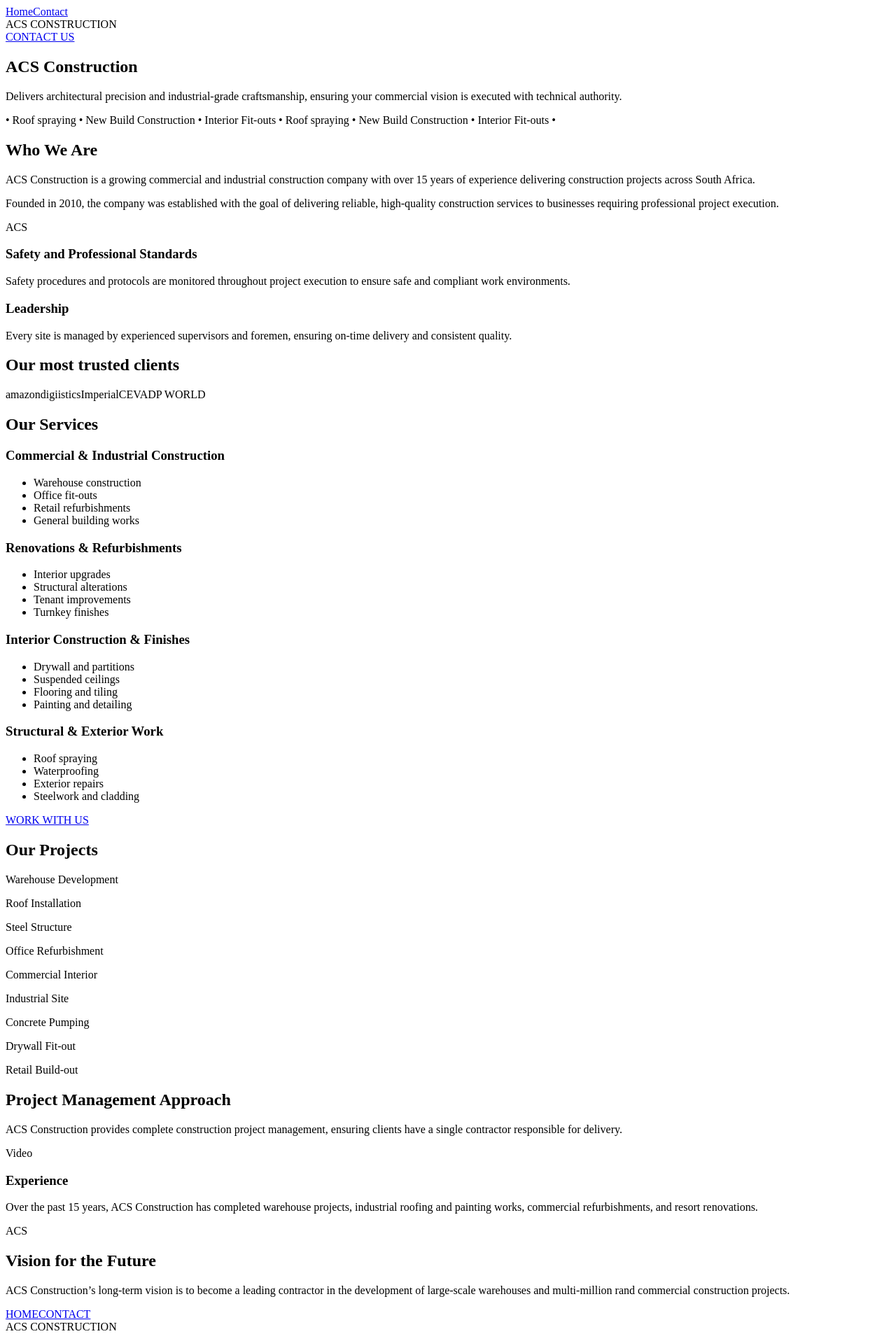
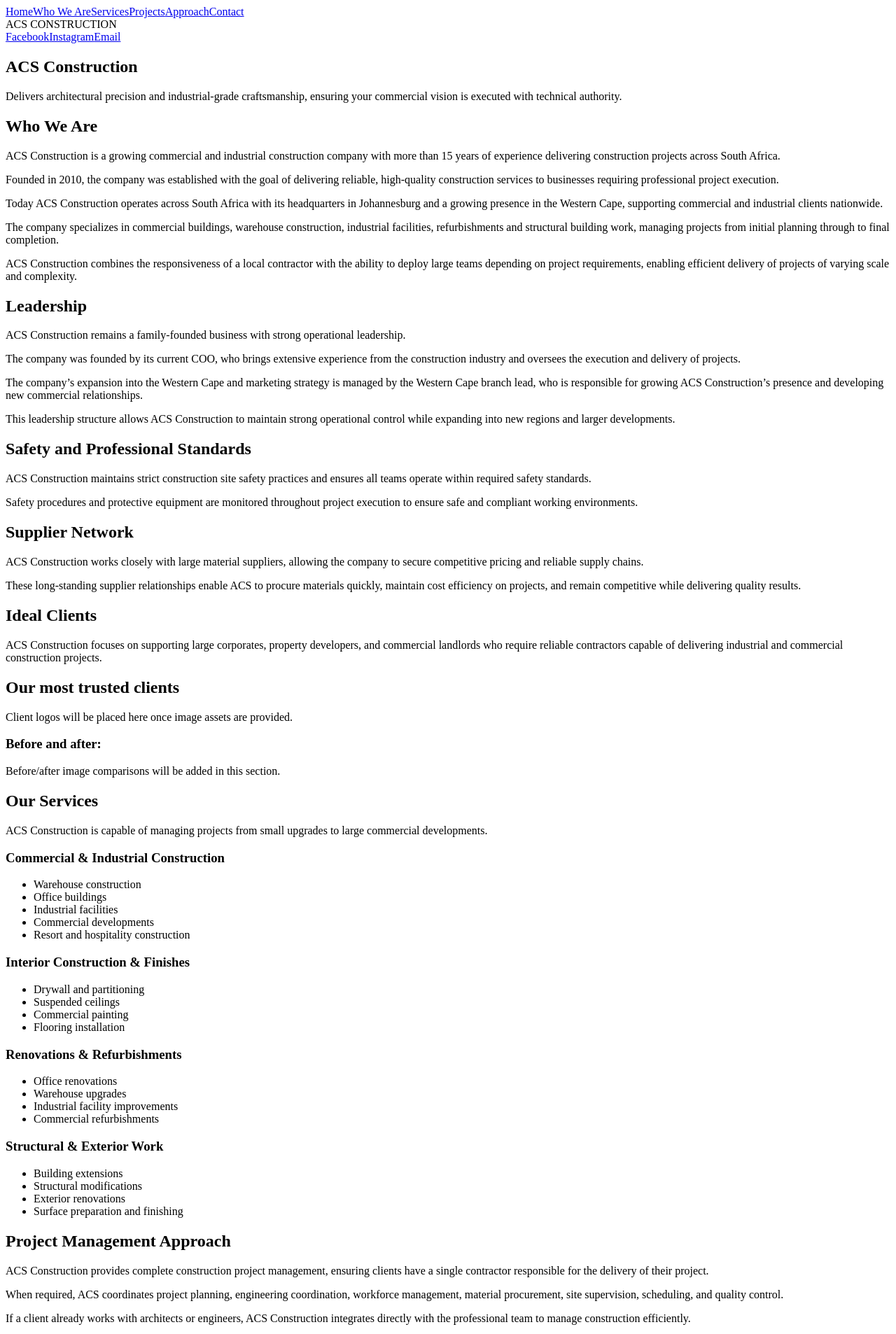
Before and after one commit to RyanLouw/ACSConstruction, a React (Vite) app: page / in a window 1280 px wide. Shown: the top 1906 px of the page at 70% size. Built offline with nearby package versions, Linux system fonts and the light colour scheme; the HTML template or start-up script is replaced by a standard one.

Commit message:
Restructure site into full content sections from provided copy

```diff
--- a/src/App.jsx
+++ b/src/App.jsx
@@ -1,121 +1,198 @@
-const services = [
+const navigationLinks = [
+  { label: 'Home', href: '#home' },
+  { label: 'Who We Are', href: '#who-we-are' },
+  { label: 'Services', href: '#services' },
+  { label: 'Projects', href: '#projects' },
+  { label: 'Approach', href: '#approach' },
+  { label: 'Contact', href: '#contact' }
+];
+
+const socialLinks = [
+  { label: 'Facebook', href: '#' },
+  { label: 'Instagram', href: '#' },
+  { label: 'Email', href: 'mailto:anthony@acsconstruction.co.za?subject=Website%20Enquiry' }
+];
+
+const serviceColumns = [
   {
     title: 'Commercial & Industrial Construction',
-    items: ['Warehouse construction', 'Office fit-outs', 'Retail refurbishments', 'General building works']
+    items: [
+      'Warehouse construction',
+      'Office buildings',
+      'Industrial facilities',
+      'Commercial developments',
+      'Resort and hospitality construction'
+    ]
+  },
+  {
+    title: 'Interior Construction & Finishes',
+    items: [
+      'Drywall and partitioning',
+      'Suspended ceilings',
+      'Commercial painting',
+      'Flooring installation'
+    ]
   },
   {
     title: 'Renovations & Refurbishments',
-    items: ['Interior upgrades', 'Structural alterations', 'Tenant improvements', 'Turnkey finishes']
-  },
-  {
-    title: 'Interior Construction & Finishes',
-    items: ['Drywall and partitions', 'Suspended ceilings', 'Flooring and tiling', 'Painting and detailing']
+    items: [
+      'Office renovations',
+      'Warehouse upgrades',
+      'Industrial facility improvements',
+      'Commercial refurbishments'
+    ]
   },
   {
     title: 'Structural & Exterior Work',
-    items: ['Roof spraying', 'Waterproofing', 'Exterior repairs', 'Steelwork and cladding']
+    items: [
+      'Building extensions',
+      'Structural modifications',
+      'Exterior renovations',
+      'Surface preparation and finishing'
+    ]
   }
-];
-
-const projectLabels = [
-  'Warehouse Development',
-  'Roof Installation',
-  'Steel Structure',
-  'Office Refurbishment',
-  'Commercial Interior',
-  'Industrial Site',
-  'Concrete Pumping',
-  'Drywall Fit-out',
-  'Retail Build-out'
 ];
 
 export default function App() {
   return (
-    <div className="page">
-      <header className="top-bar" id="home">
-        <nav className="top-links">
-          <a href="#home">Home</a>
-          <a href="#contact">Contact</a>
+    <div className="page" id="home">
+      <header className="masthead section-divider">
+        <nav className="link-row" aria-label="Main navigation">
+          {navigationLinks.map((link) => (
+            <a key={link.label} href={link.href}>
+              {link.label}
+            </a>
+          ))}
         </nav>
-        <div className="brand">ACS CONSTRUCTION</div>
+
+        <div className="logo">ACS CONSTRUCTION</div>
+
+        <nav className="link-row right" aria-label="Social links">
+          {socialLinks.map((link) => (
+            <a key={link.label} href={link.href}>
+              {link.label}
+            </a>
+          ))}
+        </nav>
       </header>
 
       <main>
-        <section className="hero-section section-divider">
-          <a className="btn" href="#contact">
-            CONTACT US
-          </a>
-          <div className="hero-card">
-            <div className="hero-image" aria-hidden="true" />
+        <section className="hero section-space section-divider">
+          <div className="image-placeholder tall" aria-label="Hero image placeholder" />
           <h1>ACS Construction</h1>
           <p>
             Delivers architectural precision and industrial-grade craftsmanship, ensuring your
             commercial vision is executed with technical authority.
           </p>
-          </div>
         </section>
 
-        <section className="ticker section-divider" aria-label="Services ticker">
-          <p>
-            • Roof spraying • New Build Construction • Interior Fit-outs • Roof spraying • New Build
-            Construction • Interior Fit-outs •
-          </p>
-        </section>
-
-        <section className="about-grid section-space">
-          <article>
+        <section className="section-space" id="who-we-are">
           <h2>Who We Are</h2>
           <p>
-              ACS Construction is a growing commercial and industrial construction company with over
-              15 years of experience delivering construction projects across South Africa.
+            ACS Construction is a growing commercial and industrial construction company with more
+            than 15 years of experience delivering construction projects across South Africa.
           </p>
           <p>
             Founded in 2010, the company was established with the goal of delivering reliable,
             high-quality construction services to businesses requiring professional project
             execution.
           </p>
+          <p>
+            Today ACS Construction operates across South Africa with its headquarters in
+            Johannesburg and a growing presence in the Western Cape, supporting commercial and
+            industrial clients nationwide.
+          </p>
+          <p>
+            The company specializes in commercial buildings, warehouse construction, industrial
+            facilities, refurbishments and structural building work, managing projects from initial
+            planning through to final completion.
+          </p>
+          <p>
+            ACS Construction combines the responsiveness of a local contractor with the ability to
+            deploy large teams depending on project requirements, enabling efficient delivery of
+            projects of varying scale and complexity.
+          </p>
+        </section>
+
+        <section className="section-space two-col section-divider">
+          <article>
+            <h2>Leadership</h2>
+            <p>
+              ACS Construction remains a family-founded business with strong operational leadership.
+            </p>
+            <p>
+              The company was founded by its current COO, who brings extensive experience from the
+              construction industry and oversees the execution and delivery of projects.
+            </p>
+            <p>
+              The company’s expansion into the Western Cape and marketing strategy is managed by the
+              Western Cape branch lead, who is responsible for growing ACS Construction’s presence
+              and developing new commercial relationships.
+            </p>
+            <p>
+              This leadership structure allows ACS Construction to maintain strong operational
+              control while expanding into new regions and larger developments.
+            </p>
           </article>
-          <div className="logo-block" aria-label="ACS logo placeholder">
-            ACS
+          <div className="image-stack">
+            <div className="image-placeholder" />
+            <div className="image-placeholder" />
           </div>
         </section>
 
-        <section className="split-cards section-space">
+        <section className="section-space two-col" id="projects">
           <article>
-            <div className="photo tall" />
-            <h3>Safety and Professional Standards</h3>
+            <h2>Safety and Professional Standards</h2>
             <p>
-              Safety procedures and protocols are monitored throughout project execution to ensure
-              safe and compliant work environments.
+              ACS Construction maintains strict construction site safety practices and ensures all
+              teams operate within required safety standards.
+            </p>
+            <p>
+              Safety procedures and protective equipment are monitored throughout project execution
+              to ensure safe and compliant working environments.
+            </p>
+
+            <h2>Supplier Network</h2>
+            <p>
+              ACS Construction works closely with large material suppliers, allowing the company to
+              secure competitive pricing and reliable supply chains.
+            </p>
+            <p>
+              These long-standing supplier relationships enable ACS to procure materials quickly,
+              maintain cost efficiency on projects, and remain competitive while delivering quality
+              results.
+            </p>
+
+            <h2>Ideal Clients</h2>
+            <p>
+              ACS Construction focuses on supporting large corporates, property developers, and
+              commercial landlords who require reliable contractors capable of delivering industrial
+              and commercial construction projects.
             </p>
           </article>
-          <article>
-            <div className="photo wide" />
-            <h3>Leadership</h3>
-            <p>
-              Every site is managed by experienced supervisors and foremen, ensuring on-time
-              delivery and consistent quality.
-            </p>
-          </article>
-        </section>
-
-        <section className="clients section-space">
-          <h2>Our most trusted clients</h2>
-          <div className="client-logos">
-            <span>amazon</span>
-            <span>digiistics</span>
-            <span>Imperial</span>
-            <span>CEVA</span>
-            <span>DP WORLD</span>
+          <div className="image-stack">
+            <div className="image-placeholder" />
+            <div className="image-placeholder" />
+            <div className="image-placeholder" />
           </div>
         </section>
 
-        <section className="services-layout section-space">
-          <div className="photo large" />
-          <div>
+        <section className="section-space center section-divider">
+          <h2>Our most trusted clients</h2>
+          <p>Client logos will be placed here once image assets are provided.</p>
+
+          <h3>Before and after:</h3>
+          <p>Before/after image comparisons will be added in this section.</p>
+        </section>
+
+        <section className="section-space" id="services">
           <h2>Our Services</h2>
+          <p>
+            ACS Construction is capable of managing projects from small upgrades to large commercial
+            developments.
+          </p>
           <div className="service-grid">
-              {services.map((service) => (
+            {serviceColumns.map((service) => (
               <article key={service.title}>
                 <h3>{service.title}</h3>
                 <ul>
@@ -126,46 +203,56 @@ export default function App() {
               </article>
             ))}
           </div>
-            <a className="btn dark" href="#contact">
-              WORK WITH US
-            </a>
-          </div>
         </section>
 
-        <section className="projects section-space">
-          <h2>Our Projects</h2>
-          <div className="project-grid">
-            {projectLabels.map((label) => (
-              <article key={label} className="project-item">
-                <div className="photo" />
-                <p>{label}</p>
-              </article>
-            ))}
-          </div>
+        <section className="section-space" id="approach">
+          <h2>Project Management Approach</h2>
+          <p>
+            ACS Construction provides complete construction project management, ensuring clients have
+            a single contractor responsible for the delivery of their project.
+          </p>
+          <p>
+            When required, ACS coordinates project planning, engineering coordination, workforce
+            management, material procurement, site supervision, scheduling, and quality control.
+          </p>
+          <p>
+            If a client already works with architects or engineers, ACS Construction integrates
+            directly with the professional team to manage construction efficiently.
+          </p>
+          <p>
+            This approach simplifies the construction process and ensures clear accountability and
+            reliable delivery.
+          </p>
+
+          <h2>Experience</h2>
+          <p>
+            Over the past 15 years, ACS Construction has completed a wide range of projects
+            including warehouse construction projects, large industrial roofing and painting
+            projects, commercial refurbishments, and resort renovations and rebuilds.
+          </p>
+          <p>
+            One notable project included the completion of over 41,000 square metres of warehouse
+            roof work within a one-month period, demonstrating the company’s ability to mobilize
+            large teams and execute projects within demanding timeframes.
+          </p>
+
+          <h2>Operational Capability</h2>
+          <p>
+            ACS Construction is structured to scale its workforce and equipment depending on project
+            requirements.
+          </p>
+          <p>
+            The company has successfully deployed teams of more than 50 workers on a single project
+            site, allowing projects to be completed efficiently even under tight deadlines.
+          </p>
+          <p>
+            ACS also maintains strong relationships with construction equipment providers, enabling
+            rapid access to additional machinery and equipment when needed.
+          </p>
         </section>
 
-        <section className="experience section-space">
-          <article>
-            <h2>Project Management Approach</h2>
-            <p>
-              ACS Construction provides complete construction project management, ensuring clients
-              have a single contractor responsible for delivery.
-            </p>
-          </article>
-          <div className="experience-row">
-            <div className="video-placeholder">Video</div>
-            <article>
-              <h3>Experience</h3>
-              <p>
-                Over the past 15 years, ACS Construction has completed warehouse projects, industrial
-                roofing and painting works, commercial refurbishments, and resort renovations.
-              </p>
-            </article>
-          </div>
-        </section>
-
-        <section className="vision section-space section-divider">
-          <div className="logo-block">ACS</div>
+        <section className="section-space two-col section-divider">
+          <div className="logo">ACS CONSTRUCTION</div>
           <article>
             <h2>Vision for the Future</h2>
             <p>
@@ -173,19 +260,21 @@ export default function App() {
               development of large-scale warehouses and multi-million rand commercial construction
               projects.
             </p>
+            <p>
+              The company is actively expanding its presence into the Western Cape, positioning
+              itself to support the growing demand for logistics facilities and commercial
+              developments in the region.
+            </p>
           </article>
         </section>
       </main>
 
-      <footer id="contact" className="footer">
-        <nav>
-          <a href="#home">HOME</a>
-          <a href="mailto:anthony@acsconstruction.co.za?subject=Website%20Enquiry">CONTACT</a>
-        </nav>
-        <div className="brand">ACS CONSTRUCTION</div>
-        <a className="btn" href="mailto:anthony@acsconstruction.co.za?subject=Website%20Enquiry">
-          EMAIL US
-        </a>
+      <footer className="footer section-space" id="contact">
+        <div>
+          <a href="#home">Home</a>
+          <a href="mailto:anthony@acsconstruction.co.za?subject=Website%20Enquiry">Contact</a>
+        </div>
+        <p>Made with care for ACS Construction.</p>
       </footer>
     </div>
   );
--- a/src/styles.css
+++ b/src/styles.css
@@ -1,8 +1,8 @@
 :root {
   --bg: #ececec;
   --text: #111;
-  --muted: #4a4a4a;
-  --blue: #77a8de;
+  --muted: #3e3e3e;
+  --line: #a3c2e8;
 }
 
 * {
@@ -15,282 +15,138 @@ html {
 
 body {
   margin: 0;
-  font-family: Montserrat, Avenir, Arial, sans-serif;
+  font-family: Montserrat, Arial, sans-serif;
   background: var(--bg);
   color: var(--text);
 }
 
-.page {
-  min-height: 100vh;
+a {
+  color: inherit;
 }
 
-.top-bar {
+.masthead {
   display: grid;
   grid-template-columns: 1fr auto 1fr;
   align-items: center;
-  padding: 2rem 2.5rem;
-  border-bottom: 1px solid #222;
+  gap: 1rem;
+  padding: 2rem;
 }
 
-.top-links {
+.link-row {
   display: flex;
-  gap: 1rem;
+  flex-wrap: wrap;
+  gap: 0.8rem;
 }
 
-.top-links a,
-footer nav a {
-  font-size: 0.75rem;
-  letter-spacing: 0.08em;
+.link-row a,
+.footer a {
   text-transform: uppercase;
-  color: var(--text);
+  letter-spacing: 0.06em;
+  font-size: 0.76rem;
 }
 
-.brand {
-  text-align: center;
-  font-size: 1.8rem;
+.link-row.right {
+  justify-content: flex-end;
+}
+
+.logo {
   font-weight: 800;
   letter-spacing: 0.08em;
+  text-align: center;
+  font-size: clamp(1.5rem, 3vw, 2.4rem);
 }
 
 .section-space {
-  width: min(1100px, 92vw);
+  width: min(1060px, 92vw);
   margin: 0 auto;
-  padding: 4rem 0;
+  padding: 3rem 0;
 }
 
 .section-divider {
-  border-bottom: 1px solid #95b8e5;
+  border-bottom: 1px solid var(--line);
 }
 
-.hero-section {
+.hero {
   text-align: center;
-  padding: 3.5rem 0 4rem;
-}
-
-.hero-card {
-  width: min(370px, 90vw);
-  margin: 1.5rem auto 0;
-  text-align: left;
-}
-
-.hero-image,
-.photo,
-.video-placeholder {
-  background: linear-gradient(135deg, #bfd0e4, #8ca2bf);
-  border: 1px solid #7f8ba0;
-}
-
-.hero-image {
-  height: 260px;
 }
 
 h1,
 h2,
 h3 {
-  margin: 0 0 0.7rem;
-  line-height: 1.1;
+  margin-top: 0;
 }
 
 h2 {
-  font-size: clamp(1.6rem, 2.5vw, 3rem);
+  margin-top: 2rem;
+  font-size: clamp(1.4rem, 3vw, 2.2rem);
 }
 
 p,
 li {
   color: var(--muted);
-  font-size: 0.95rem;
-  line-height: 1.5;
+  line-height: 1.55;
 }
 
-.btn {
-  display: inline-block;
-  padding: 0.85rem 1.5rem;
-  background: var(--blue);
-  color: #fff;
-  text-decoration: none;
-  font-weight: 700;
-  font-size: 0.75rem;
-  letter-spacing: 0.1em;
+.image-placeholder {
+  background: linear-gradient(135deg, #b9cadf, #8ea6c7);
+  border: 1px solid #7487a1;
+  height: 220px;
 }
 
-.btn.dark {
-  background: #0e0e0e;
+.image-placeholder.tall {
+  width: min(460px, 100%);
+  height: 320px;
+  margin: 0 auto 1.4rem;
 }
 
-.ticker {
-  overflow: hidden;
-  white-space: nowrap;
-  font-size: clamp(1.2rem, 2vw, 2rem);
-  font-weight: 700;
+.two-col {
+  display: grid;
+  grid-template-columns: 1.2fr 1fr;
+  gap: 2rem;
+  align-items: start;
 }
 
-.ticker p {
-  color: var(--text);
-  margin: 0;
-  padding: 1rem 0;
+.image-stack {
+  display: grid;
+  gap: 1rem;
 }
 
-.about-grid,
-.vision {
-  width: min(1100px, 92vw);
-  margin: 0 auto;
-  display: grid;
-  grid-template-columns: 1fr 1fr;
-  gap: 2rem;
-  align-items: center;
-}
-
-.logo-block {
-  min-height: 220px;
-  display: grid;
-  place-content: center;
-  font-size: clamp(3rem, 10vw, 8rem);
-  font-weight: 900;
-  letter-spacing: 0.16em;
-  color: #222;
-}
-
-.split-cards {
-  width: min(1100px, 92vw);
-  margin: 0 auto;
-  display: grid;
-  grid-template-columns: 1fr 1fr;
-  gap: 2rem;
-}
-
-.photo {
-  height: 220px;
-  margin-bottom: 1rem;
-}
-
-.photo.tall {
-  height: 320px;
-}
-
-.photo.wide {
-  height: 260px;
-}
-
-.photo.large {
-  height: 470px;
-}
-
-.clients {
+.center {
   text-align: center;
-}
-
-.client-logos {
-  display: flex;
-  flex-wrap: wrap;
-  justify-content: center;
-  gap: 1.2rem 2.4rem;
-  font-size: 2rem;
-  font-weight: 700;
-}
-
-.services-layout {
-  display: grid;
-  grid-template-columns: minmax(220px, 0.9fr) 1.1fr;
-  gap: 2rem;
 }
 
 .service-grid {
   display: grid;
   grid-template-columns: 1fr 1fr;
-  gap: 1.2rem 1.8rem;
-  margin: 1rem 0;
+  gap: 1.5rem;
 }
 
 .service-grid ul {
   margin: 0;
-  padding-left: 1rem;
-}
-
-.projects h2 {
-  text-align: center;
-  margin-bottom: 1.2rem;
-}
-
-.project-grid {
-  display: grid;
-  grid-template-columns: repeat(3, minmax(150px, 1fr));
-  gap: 1rem;
-}
-
-.project-item p {
-  margin: 0;
-  font-size: 0.8rem;
-}
-
-.experience-row {
-  display: grid;
-  grid-template-columns: 1.2fr 1fr;
-  gap: 1.2rem;
-  align-items: center;
-  margin-top: 2rem;
-}
-
-.video-placeholder {
-  height: 300px;
-  display: grid;
-  place-content: center;
-  color: #fff;
-  font-size: 2rem;
-  font-weight: 700;
+  padding-left: 1.15rem;
 }
 
 .footer {
-  width: min(1100px, 92vw);
-  margin: 0 auto;
-  padding: 3rem 0 4rem;
   display: grid;
-  grid-template-columns: 1fr 1fr 1fr;
-  align-items: center;
-  gap: 1rem;
+  gap: 0.9rem;
+  text-align: center;
 }
 
-.footer nav {
+.footer > div {
   display: flex;
-  flex-direction: column;
-  gap: 0.75rem;
+  justify-content: center;
+  gap: 1.1rem;
 }
 
-.footer .btn {
-  justify-self: end;
-}
-
-@media (max-width: 800px) {
-  .top-bar,
-  .about-grid,
-  .split-cards,
-  .services-layout,
-  .experience-row,
-  .vision,
-  .footer {
+@media (max-width: 840px) {
+  .masthead,
+  .two-col,
+  .service-grid {
     grid-template-columns: 1fr;
   }
 
-  .top-bar {
-    gap: 1rem;
-  }
-
-  .top-links {
+  .link-row,
+  .link-row.right {
     justify-content: center;
   }
-
-  .footer .btn {
-    justify-self: start;
-  }
-
-  .service-grid,
-  .project-grid {
-    grid-template-columns: 1fr 1fr;
-  }
 }
-
-@media (max-width: 560px) {
-  .service-grid,
-  .project-grid {
-    grid-template-columns: 1fr;
-  }
-}
```
Lines whose indentation alone changed are shown as unchanged.
